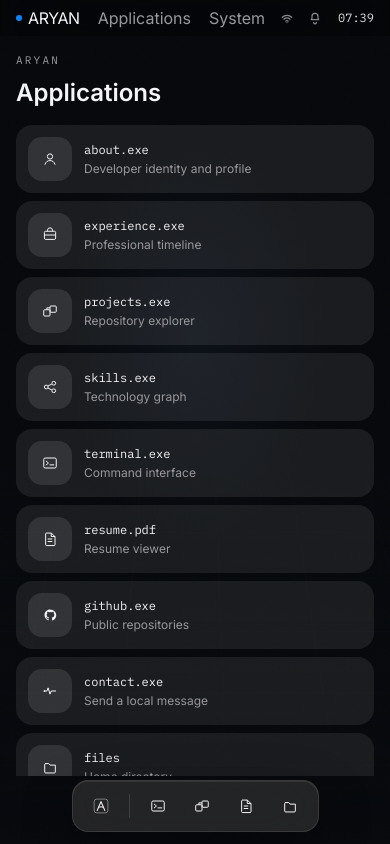
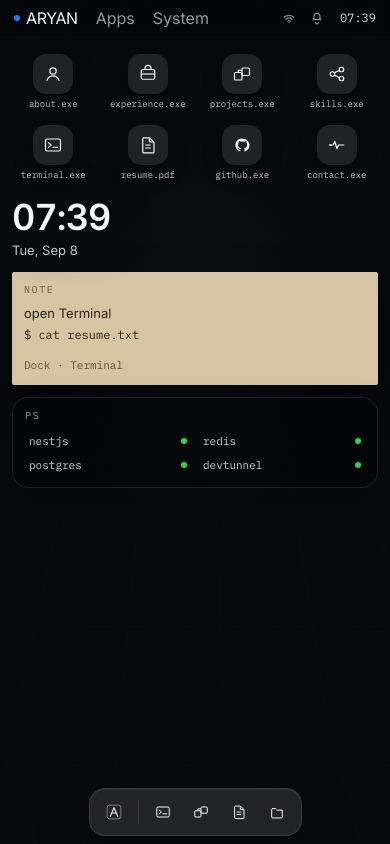
Before and after one commit to Arya7n/portfolio-Os, a React (Vite) app: page / in a window 390 px wide. Built offline with nearby package versions, Linux system fonts and the light colour scheme.

Commit message:
Refactor Desktop and related components for improved layout and responsiveness; adjust padding, margins, and dimensions for better visual consistency; enhance DesktopWidgets and Taskbar for optimized user experience across devices.

```diff
--- a/src/components/boot/BootScreen.tsx
+++ b/src/components/boot/BootScreen.tsx
@@ -54,7 +54,7 @@ export function BootScreen() {
         <div className="noise absolute inset-0" />
       </div>
 
-      <div className="relative z-10 flex min-h-dvh flex-1 flex-col justify-between px-6 py-8 sm:px-14 sm:py-10">
+      <div className="relative z-10 flex min-h-dvh flex-1 flex-col justify-between px-4 py-7 sm:px-14 sm:py-10">
         <div>
           <p className="font-mono text-[11px] tracking-[0.28em] text-os-accent">KERNEL</p>
           <h1 className="mt-2 font-display text-4xl font-semibold tracking-tight sm:text-5xl">ARYAN</h1>
--- a/src/components/desktop/Desktop.tsx
+++ b/src/components/desktop/Desktop.tsx
@@ -1,6 +1,5 @@
 import { useEffect } from "react";
 import { AnimatePresence } from "framer-motion";
-import { MobileLauncher } from "@/components/desktop/MobileLauncher";
 import { WallpaperLayer } from "@/components/desktop/WallpaperLayer";
 import { SceneBackdrop } from "@/components/scene/SceneBackdrop";
 import { DesktopIcon } from "@/components/desktop/DesktopIcon";
@@ -25,6 +24,8 @@ export function Desktop() {
   const pushNotification = useOsStore((s) => s.pushNotification);
   const openContextMenu = useOsStore((s) => s.openContextMenu);
   const mobile = useIsMobile();
+  const hasWindow = useOsStore((s) => s.windows.some((win) => !win.minimized));
+  const showHome = !mobile || !hasWindow;
 
   useKonami(() => {
     unlockDeveloperMode();
@@ -125,27 +126,27 @@ export function Desktop() {
       <TopBar />
 
       <div
-        className="relative flex min-h-0 flex-1"
+        className="relative flex min-h-0 flex-1 max-md:flex-col max-md:overflow-y-auto"
         onMouseDown={() => {
           closeChrome();
           selectApp(null);
         }}
       >
-        {mobile ? (
-          <MobileLauncher />
-        ) : (
+        {showHome && (
+          <>
             <div
-            className="relative z-30 flex w-auto flex-col gap-1 p-4 pt-5"
+              className="relative z-30 shrink-0 p-2 pt-3 md:p-4 md:pt-5"
               onMouseDown={(event) => event.stopPropagation()}
             >
-            <div className="grid grid-cols-1 gap-1">
+              <div className="grid grid-cols-4 gap-1 sm:grid-cols-5 md:grid-cols-1 md:gap-1">
                 {desktopShortcuts.map((app) => (
                   <DesktopIcon key={app.id} app={app} />
                 ))}
               </div>
             </div>
+            <DesktopWidgets />
+          </>
         )}
-        {!mobile && <DesktopWidgets />}
         <WindowManager />
       </div>
 
--- a/src/components/desktop/DesktopIcon.tsx
+++ b/src/components/desktop/DesktopIcon.tsx
@@ -37,14 +37,14 @@ export function DesktopIcon({ app }: DesktopIconProps) {
         }
       }}
       className={cn(
-        "group flex w-[92px] flex-col items-center gap-1.5 rounded-xl p-2 text-center transition",
+        "group mx-auto flex w-full max-w-[92px] flex-col items-center gap-1 rounded-xl p-1.5 text-center transition md:gap-1.5 md:p-2",
         "hover:bg-white/8 focus-visible:outline-2 focus-visible:outline-offset-2 focus-visible:outline-os-accent",
         selected && "bg-white/12",
       )}
     >
       <span
         className={cn(
-          "relative flex h-12 w-12 items-center justify-center rounded-[15px] bg-white/10 text-os-text shadow-[0_8px_20px_rgba(0,0,0,0.28)] transition",
+          "relative flex h-10 w-10 items-center justify-center rounded-[13px] bg-white/10 text-os-text shadow-[0_8px_20px_rgba(0,0,0,0.28)] transition md:h-12 md:w-12 md:rounded-[15px]",
           "group-hover:scale-105 group-hover:shadow-[0_10px_24px_rgba(10,132,255,0.22)]",
           selected && "ring-1 ring-white/25",
         )}
@@ -52,7 +52,7 @@ export function DesktopIcon({ app }: DesktopIconProps) {
         <AppIcon id={app.id} className="h-6 w-6" />
         {running && <span className="absolute -bottom-1 h-1 w-1 rounded-full bg-os-accent" />}
       </span>
-      <span className="max-w-full truncate font-mono text-[10px] leading-tight text-os-text/85">
+      <span className="max-w-full truncate font-mono text-[9px] leading-tight text-os-text/85 md:text-[10px]">
         {app.filename}
       </span>
     </button>
--- a/src/components/desktop/DesktopWidgets.tsx
+++ b/src/components/desktop/DesktopWidgets.tsx
@@ -18,31 +18,39 @@ const PROCESSES: Array<{
 export function DesktopWidgets() {
   return (
     <aside
-      className="pointer-events-none absolute inset-y-0 right-0 z-10 flex w-[min(100%,340px)] flex-col items-end justify-between px-6 py-6 pr-7"
+      className="pointer-events-none z-10 flex min-h-0 w-full min-w-0 flex-1 flex-col gap-3 px-3 pb-1 pt-1 md:absolute md:inset-y-0 md:right-0 md:w-[min(42vw,340px)] md:items-end md:justify-between md:gap-5 md:px-5 md:py-5 lg:w-[340px] lg:px-7"
       aria-label="Desktop widgets"
     >
       <DesktopClock />
-      <StickyNote />
-      <ProcessStrip />
+      <div className="flex min-h-0 w-full min-w-0 flex-col items-stretch gap-3 sm:flex-row sm:items-end md:flex-1 md:flex-col md:items-end md:justify-end">
+        <StickyNote />
+        <ProcessStrip />
+      </div>
     </aside>
   );
 }
 
 function DesktopClock() {
   const { now, time } = useClock();
-  const date = now.toLocaleDateString(undefined, {
+  const longDate = now.toLocaleDateString(undefined, {
     weekday: "long",
     month: "long",
     day: "numeric",
   });
+  const shortDate = now.toLocaleDateString(undefined, {
+    weekday: "short",
+    month: "short",
+    day: "numeric",
+  });
 
   return (
-    <div className="pointer-events-none select-none text-right text-os-text">
-      <p className="font-display text-[64px] font-semibold leading-none tracking-tight tabular-nums drop-shadow-[0_8px_24px_rgba(0,0,0,0.45)] sm:text-[72px]">
+    <div className="pointer-events-none w-full select-none text-left text-os-text md:text-right">
+      <p className="font-display text-[clamp(2.25rem,8vw,4.5rem)] font-semibold leading-none tracking-tight tabular-nums drop-shadow-[0_8px_24px_rgba(0,0,0,0.45)]">
         {time}
       </p>
-      <p className="mt-2 text-sm text-os-text/80 drop-shadow-[0_4px_12px_rgba(0,0,0,0.4)] sm:text-[15px]">
-        {date}
+      <p className="mt-1.5 text-[13px] text-os-text/80 drop-shadow-[0_4px_12px_rgba(0,0,0,0.4)] sm:text-sm">
+        <span className="md:hidden">{shortDate}</span>
+        <span className="hidden md:inline">{longDate}</span>
       </p>
     </div>
   );
@@ -54,22 +62,25 @@ function StickyNote() {
   return (
     <div
       className={cn(
-        "pointer-events-auto w-[210px] rounded-[2px] bg-[#d7c4a3] px-3.5 py-3 text-[#2a241c] shadow-[0_16px_40px_rgba(0,0,0,0.35)]",
-        !reduced && "-rotate-[2.5deg]",
+        "pointer-events-auto w-full min-w-0 rounded-[2px] bg-[#d7c4a3] px-3 py-2.5 text-[#2a241c] shadow-[0_16px_40px_rgba(0,0,0,0.35)] sm:max-w-[240px] md:w-[210px] md:px-3.5 md:py-3",
+        !reduced && "md:-rotate-[2.5deg]",
       )}
       onMouseDown={(event) => event.stopPropagation()}
     >
-      <span className="mx-auto mb-2 block h-3 w-12 bg-black/10" aria-hidden="true" />
+      <span className="mx-auto mb-2 hidden h-3 w-12 bg-black/10 md:block" aria-hidden="true" />
       <p className="font-mono text-[10px] tracking-[0.16em] text-[#6b5c48]">NOTE</p>
-      <p className="mt-2 text-[13px] leading-relaxed">
+      <p className="mt-1.5 text-[13px] leading-relaxed">
         open Terminal
         <br />
         <span className="font-mono text-[12px]">$ cat resume.txt</span>
       </p>
-      <p className="mt-3 font-mono text-[11px] leading-5 text-[#5c5346]">
-        Ctrl/Cmd + K · search
-        <br />
-        Ctrl/Cmd + ` · terminal
+      <p className="mt-2.5 font-mono text-[11px] leading-5 text-[#5c5346]">
+        <span className="md:hidden">Dock · Terminal</span>
+        <span className="hidden md:inline">
+          Ctrl/Cmd + K · search
+          <br />
+          Ctrl/Cmd + ` · terminal
+        </span>
       </p>
     </div>
   );
@@ -80,21 +91,21 @@ function ProcessStrip() {
 
   return (
     <div
-      className="pointer-events-auto w-[240px] rounded-2xl border border-white/10 bg-black/35 px-3 py-2.5 shadow-[0_12px_32px_rgba(0,0,0,0.28)] backdrop-blur-md"
+      className="pointer-events-auto w-full min-w-0 rounded-2xl border border-white/10 bg-black/35 px-3 py-2.5 shadow-[0_12px_32px_rgba(0,0,0,0.28)] backdrop-blur-md sm:max-w-[280px] md:w-[240px]"
       onMouseDown={(event) => event.stopPropagation()}
     >
       <p className="mb-1.5 font-mono text-[10px] tracking-[0.18em] text-os-muted">PS</p>
-      <ul className="font-mono text-[11px] leading-6">
+      <ul className="grid grid-cols-2 gap-x-2 font-mono text-[11px] leading-6 sm:grid-cols-1">
         {PROCESSES.map((proc) => (
           <li key={proc.cmd}>
             <button
               type="button"
-              className="flex w-full items-center gap-2 rounded-md px-1 text-left text-os-text/85 hover:bg-white/8 hover:text-os-text"
+              className="flex w-full min-w-0 items-center gap-2 rounded-md px-1 text-left text-os-text/85 hover:bg-white/8 hover:text-os-text"
               onClick={() => openApp(proc.appId)}
             >
-              <span className="w-5 text-os-muted">{proc.pid}</span>
-              <span className="flex-1">{proc.cmd}</span>
-              <span className="h-1.5 w-1.5 rounded-full bg-os-ok" aria-hidden="true" />
+              <span className="hidden w-5 shrink-0 text-os-muted sm:inline">{proc.pid}</span>
+              <span className="min-w-0 flex-1 truncate">{proc.cmd}</span>
+              <span className="h-1.5 w-1.5 shrink-0 rounded-full bg-os-ok" aria-hidden="true" />
             </button>
           </li>
         ))}
--- a/src/components/desktop/Taskbar.tsx
+++ b/src/components/desktop/Taskbar.tsx
@@ -27,11 +27,11 @@ export function Taskbar() {
   }, [query]);
 
   return (
-    <div className="relative z-50 flex justify-center px-3 pb-3 pt-1">
+    <div className="relative z-50 flex max-w-full justify-center px-2 pb-2 pt-1 sm:px-3 sm:pb-3">
       {launcherOpen && (
         <>
           <button type="button" aria-label="Close app grid" className="fixed inset-0 z-40 cursor-default bg-black/35 backdrop-blur-sm" onClick={() => { closeLauncher(); setQuery(""); }} />
-          <div className="glass-panel absolute bottom-[calc(100%+12px)] left-1/2 z-50 w-[min(92vw,520px)] -translate-x-1/2 overflow-hidden rounded-2xl" role="menu" aria-label="Applications">
+          <div className="glass-panel absolute bottom-[calc(100%+12px)] left-1/2 z-50 w-[min(calc(100vw-16px),520px)] -translate-x-1/2 overflow-hidden rounded-2xl" role="menu" aria-label="Applications">
             <div className="border-b border-white/8 px-4 py-3">
               <p className="font-mono text-[11px] tracking-[0.18em] text-os-muted">APPLICATIONS</p>
               <input
@@ -79,14 +79,14 @@ export function Taskbar() {
         </>
       )}
 
-      <nav aria-label="Dock" className="glass-panel flex h-[52px] items-center gap-1 rounded-2xl px-2">
+      <nav aria-label="Dock" className="glass-panel flex h-12 max-w-full items-center gap-0.5 overflow-x-auto rounded-2xl px-1.5 sm:h-[52px] sm:gap-1 sm:px-2">
         <button
           type="button"
           aria-label="Open applications"
           aria-expanded={launcherOpen}
           onClick={toggleLauncher}
           className={cn(
-            "flex h-10 w-10 items-center justify-center rounded-xl text-os-text hover:bg-white/10",
+            "flex h-9 w-9 shrink-0 items-center justify-center rounded-xl text-os-text hover:bg-white/10 sm:h-10 sm:w-10",
             launcherOpen && "bg-white/12",
           )}
         >
@@ -105,7 +105,7 @@ export function Taskbar() {
               aria-label={`Open ${id}`}
               onClick={() => openApp(id)}
               className={cn(
-                "relative flex h-10 w-10 items-center justify-center rounded-xl text-os-text transition-transform hover:scale-110 hover:bg-white/10",
+                "relative flex h-9 w-9 shrink-0 items-center justify-center rounded-xl text-os-text transition-transform hover:scale-110 hover:bg-white/10 sm:h-10 sm:w-10",
                 isActive && "bg-white/12",
               )}
             >
@@ -128,7 +128,7 @@ export function Taskbar() {
                 else focusWindow(win.id);
               }}
               className={cn(
-                "relative flex h-10 w-10 items-center justify-center rounded-xl transition-transform hover:scale-110 hover:bg-white/10",
+                "relative flex h-9 w-9 shrink-0 items-center justify-center rounded-xl transition-transform hover:scale-110 hover:bg-white/10 sm:h-10 sm:w-10",
                 isActive && "bg-white/12",
               )}
             >
--- a/src/components/desktop/TopBar.tsx
+++ b/src/components/desktop/TopBar.tsx
@@ -21,7 +21,7 @@ export function TopBar() {
   const [menuOpen, setMenuOpen] = useState(false);
 
   return (
-    <header className="relative z-40 flex h-9 items-center justify-between bg-black/30 px-2 backdrop-blur-2xl">
+    <header className="relative z-40 flex h-9 min-w-0 items-center justify-between gap-1 bg-black/30 px-1.5 backdrop-blur-2xl sm:px-2">
       <div className="relative flex min-w-0 items-center gap-0.5">
         <button
           type="button"
@@ -92,7 +92,8 @@ export function TopBar() {
           )}
           onClick={toggleLauncher}
         >
-          Applications
+          <span className="hidden sm:inline">Applications</span>
+          <span className="sm:hidden">Apps</span>
         </button>
         <button
           type="button"
@@ -152,7 +153,7 @@ export function TopBar() {
       )}
       {tray === "net" && (
         <TrayFlyout onClose={() => setTray(null)}>
-          <div className="w-56 p-4">
+          <div className="w-[min(100vw-24px,14rem)] p-4">
             <p className="text-sm font-medium">Wi-Fi</p>
             <p className="mt-1 text-[11px] text-os-ok">{stats.online ? "Connected" : "Offline"}</p>
             <p className="mt-3 text-[12px] text-os-muted">{profile.location}</p>
@@ -161,7 +162,7 @@ export function TopBar() {
       )}
       {tray === "system" && (
         <TrayFlyout onClose={() => setTray(null)} align="left">
-          <div className="w-64 p-4 font-mono text-[12px]">
+          <div className="w-[min(100vw-24px,16rem)] p-4 font-mono text-[12px]">
             <p className="mb-3 text-[11px] tracking-[0.16em] text-os-muted">SYSTEM</p>
             <StatRow label="WEBGL" value={stats.webgl ? "Available" : "Unavailable"} ok={stats.webgl} />
             <StatRow label="NETWORK" value={stats.online ? "Online" : "Offline"} ok={stats.online} />
@@ -249,8 +250,8 @@ function TrayFlyout({
       <button type="button" className="fixed inset-0 z-40 cursor-default" aria-label="Close tray" onClick={onClose} />
       <div
         className={cn(
-          "glass-panel absolute top-full z-50 mt-1.5 overflow-hidden rounded-2xl",
-          align === "right" ? "right-2" : "left-2",
+          "glass-panel absolute top-full z-50 mt-1.5 max-w-[calc(100vw-12px)] overflow-hidden rounded-2xl",
+          align === "right" ? "right-1 sm:right-2" : "left-1 sm:left-2",
         )}
       >
         {children}
--- a/src/components/notifications/NotificationHost.tsx
+++ b/src/components/notifications/NotificationHost.tsx
@@ -6,7 +6,7 @@ export function NotificationHost() {
   const dismissNotification = useOsStore((s) => s.dismissNotification);
 
   return (
-    <div className="pointer-events-none absolute right-3 top-12 z-[80] flex w-[min(100%-24px,320px)] flex-col gap-2">
+    <div className="pointer-events-none absolute right-3 top-12 z-[80] flex w-[min(calc(100%-24px),320px)] flex-col gap-2">
       <AnimatePresence>
         {notifications.map((item) => (
           <motion.div
--- a/src/components/os/CalendarPanel.tsx
+++ b/src/components/os/CalendarPanel.tsx
@@ -12,7 +12,7 @@ export function CalendarPanel() {
   const weekday = now.toLocaleDateString(undefined, { weekday: "long" });
 
   return (
-    <div className="w-[260px] p-4">
+    <div className="w-[min(100vw-24px,260px)] p-4">
       <p className="text-[11px] uppercase tracking-[0.14em] text-os-muted">{weekday}</p>
       <p className="mt-0.5 text-[15px] font-medium">{label}</p>
       <div className="mt-3 grid grid-cols-7 gap-y-1 text-center text-[11px]">
--- a/src/components/os/LockScreen.tsx
+++ b/src/components/os/LockScreen.tsx
@@ -26,7 +26,7 @@ export function LockScreen() {
   return (
     <div className="fixed inset-0 z-[120] flex flex-col items-center justify-center text-os-text">
       <WallpaperLayer dim />
-      <p className="relative font-display text-7xl font-semibold tabular-nums tracking-tight">{time}</p>
+      <p className="relative font-display text-5xl font-semibold tabular-nums tracking-tight sm:text-7xl">{time}</p>
       <p className="relative mt-2 text-os-muted">{date}</p>
       <p className="relative mt-10 font-display text-2xl font-medium">{profile.name}</p>
       <p className="relative text-sm text-os-muted">{profile.title}</p>
--- a/src/components/recruiter/RecruiterMode.tsx
+++ b/src/components/recruiter/RecruiterMode.tsx
@@ -17,7 +17,7 @@ export function RecruiterMode() {
       <div className="mx-auto max-w-3xl px-5 py-8 sm:py-12">
         <div className="mb-8 flex flex-wrap items-center justify-between gap-3">
           <p className="font-mono text-[11px] tracking-[0.2em] text-os-muted">RECRUITER MODE</p>
-          <div className="flex gap-2">
+          <div className="flex flex-wrap gap-2">
             <button
               type="button"
               onClick={downloadResume}
```
Lines whose indentation alone changed are shown as unchanged.
